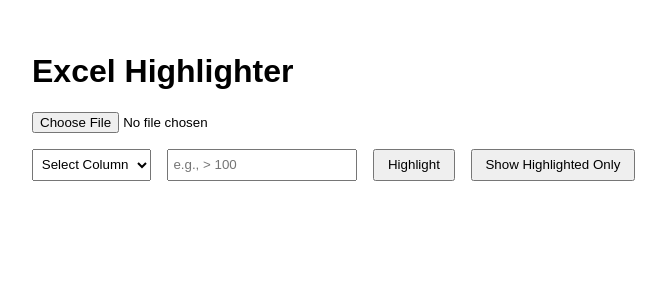
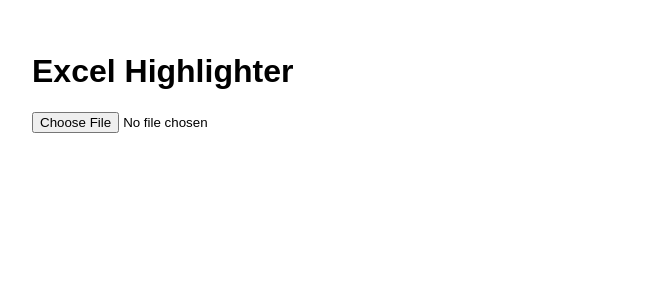
Before and after one commit to Anita-Zhou/dynamic_xlsx_web, a React (Create React App) app: page / in a window 1280 px wide. Shown: the top 300 px of the page, without its empty margins (0-666 px from the left). Built offline with nearby package versions, Linux system fonts and the light colour scheme.

Commit message:
dynamically choose title row

```diff
--- a/src/App.js
+++ b/src/App.js
@@ -2,10 +2,11 @@ import React, { useState } from 'react';
 import * as XLSX from 'xlsx';
 import './App.css';
 
-
 function App() {
+  const [rawData, setRawData] = useState([]);
+  const [titleRowIndex, setTitleRowIndex] = useState(null);
+  const [headers, setHeaders] = useState([]);
   const [data, setData] = useState([]);
-  const [headers, setHeaders] = useState([]);
   const [highlightedRows, setHighlightedRows] = useState([]);
   const [selectedColumn, setSelectedColumn] = useState('');
   const [condition, setCondition] = useState('');
@@ -13,27 +14,23 @@ function App() {
 
   const handleFileUpload = (e) => {
     const file = e.target.files[0];
+    if (!file) return;
+
     const reader = new FileReader();
     reader.onload = (evt) => {
-      const bstr = evt.target.result;
-      const wb = XLSX.read(bstr, { type: 'binary' });
+      const arrayBuffer = evt.target.result;
+      const wb = XLSX.read(arrayBuffer, { type: 'array' });
       const wsname = wb.SheetNames[0];
       const ws = wb.Sheets[wsname];
       const raw = XLSX.utils.sheet_to_json(ws, { header: 1 });
-
-      const headerRowIndex = parseInt(prompt("Which row number is your title row? (e.g., 1 or 2)")) - 1;
-      if (isNaN(headerRowIndex) || headerRowIndex < 0 || headerRowIndex >= raw.length) {
-        alert("Invalid row number.");
-        return;
-      }
-
-      setHeaders(raw[headerRowIndex]);
-      setData(raw.slice(headerRowIndex + 1));
+      setRawData(raw);
+      setHeaders([]);
+      setData([]);
+      setTitleRowIndex(null);
       setHighlightedRows([]);
     };
-    reader.readAsBinaryString(file);
+    reader.readAsArrayBuffer(file); // ✅ safer & modern
   };
-
 
   const handleHighlight = () => {
     const index = headers.indexOf(selectedColumn);
@@ -73,9 +70,40 @@ function App() {
     <div className="container">
       <h1>Excel Highlighter</h1>
       <input type="file" accept=".xlsx, .xls" onChange={handleFileUpload} />
+
+      {/* Step 1: Pick a title row from preview */}
+      {rawData.length > 0 && titleRowIndex === null && (
+        <div>
+          <h3>在下方预览中，点击标题行:</h3>
+          <table style={{ borderCollapse: 'collapse' }}>
+            <tbody>
+              {rawData.slice(0, 10).map((row, i) => (
+                <tr
+                  key={i}
+                  onClick={() => {
+                    setTitleRowIndex(i);
+                    setHeaders(rawData[i]);
+                    setData(rawData.slice(i + 1));
+                  }}
+                  style={{ cursor: 'pointer', backgroundColor: '#f5f5f5', border: '1px solid #ddd' }}
+                >
+                  {row.map((cell, j) => (
+                    <td key={j} style={{ border: '1px solid #ccc', padding: '4px 8px' }}>
+                      {cell}
+                    </td>
+                  ))}
+                </tr>
+              ))}
+            </tbody>
+          </table>
+        </div>
+      )}
+
+      {/* Step 2: Column and condition filtering UI */}
+      {headers.length > 0 && (
         <div className="controls">
           <select onChange={(e) => setSelectedColumn(e.target.value)} value={selectedColumn}>
-          <option value="">Select Column</option>
+            <option value="">你要处理的列</option>
             {headers.map((header, i) => (
               <option key={i} value={header}>{header}</option>
             ))}
@@ -86,17 +114,22 @@ function App() {
             value={condition}
             onChange={(e) => setCondition(e.target.value)}
           />
-        <button onClick={handleHighlight}>Highlight</button>
+          <button onClick={handleHighlight}>染色</button>
           <button onClick={() => setShowOnlyHighlighted(!showOnlyHighlighted)}>
-          {showOnlyHighlighted ? 'Show All Rows' : 'Show Highlighted Only'}
+            {showOnlyHighlighted ? '显示所有行' : '只显示染色行'}
           </button>
         </div>
+      )}
+
+      {/* Step 3: Show table */}
+      {headers.length > 0 && (
         <table>
           <thead>
             <tr>{headers.map((h, i) => <th key={i}>{h}</th>)}</tr>
           </thead>
           <tbody>{data.map((row, i) => renderRow(row, i))}</tbody>
         </table>
+      )}
     </div>
   );
 }
```
Lines whose indentation alone changed are shown as unchanged.
